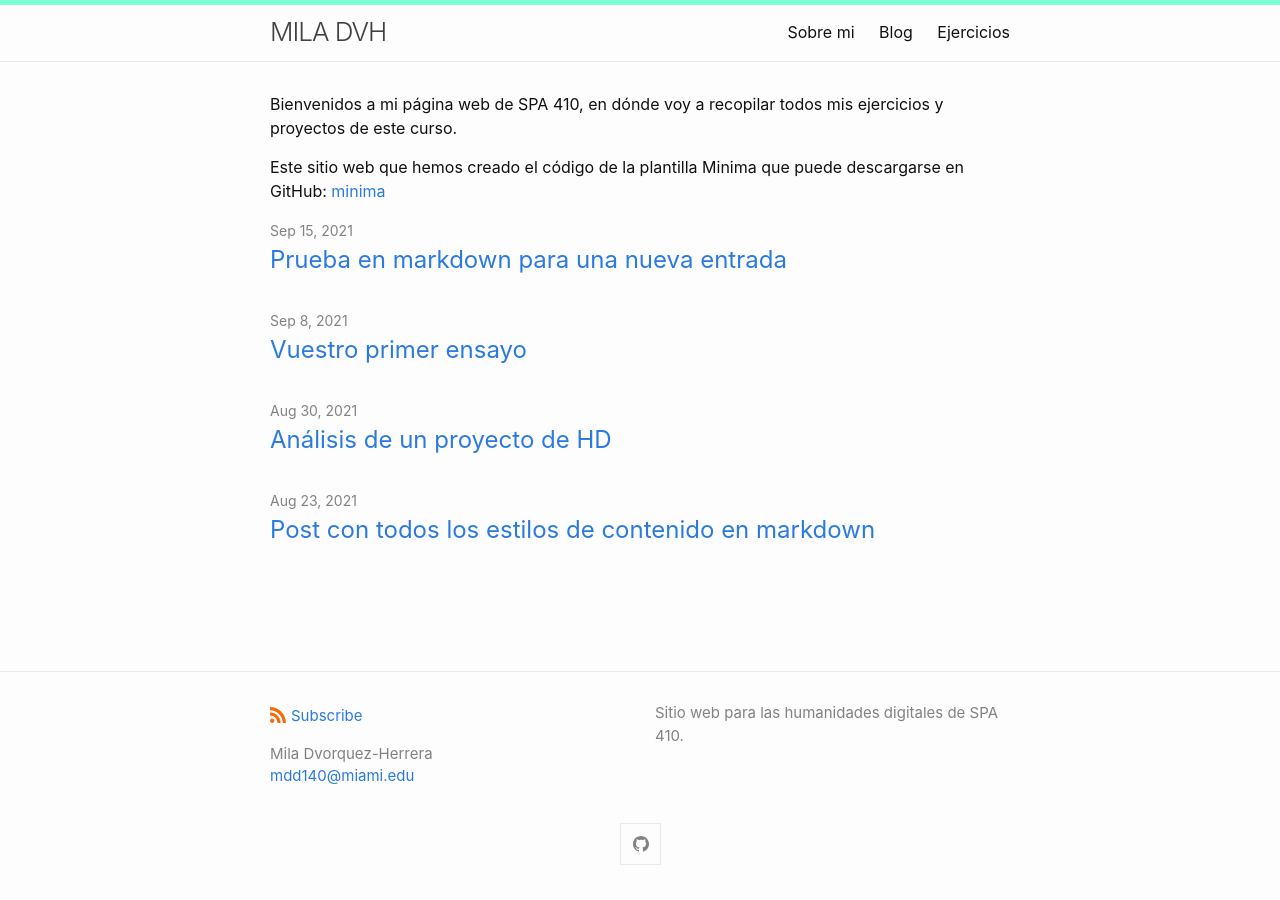
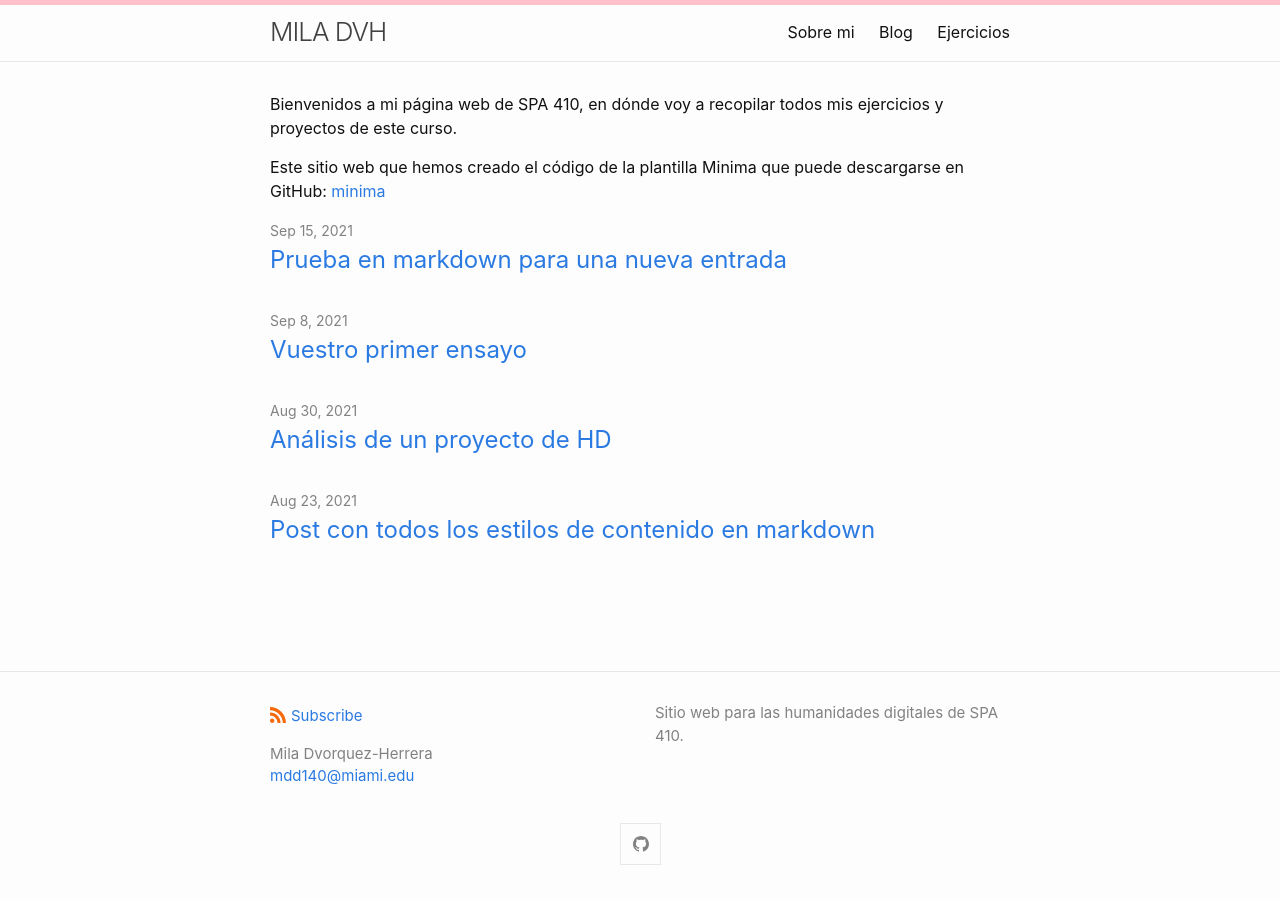
Before and after one commit to miladvh/miladvh.github.io, a Jekyll site: the page built from index.md, in a window 1280 px wide. Built offline with Jekyll 4.4.1, drawn with Linux system fonts in a browser that asks for light colours.

Commit message:
Update _layout.scss

```diff
--- a/_sass/minima/_layout.scss
+++ b/_sass/minima/_layout.scss
@@ -2,7 +2,7 @@
  * Site header
  */
 .site-header {
-  border-top: 5px solid aquamarine;
+  border-top: 5px solid pink;
   border-bottom: 1px solid $border-color-01;
   min-height: $spacing-unit * 1.865;
   line-height: $base-line-height * $base-font-size * 2.25;
```
